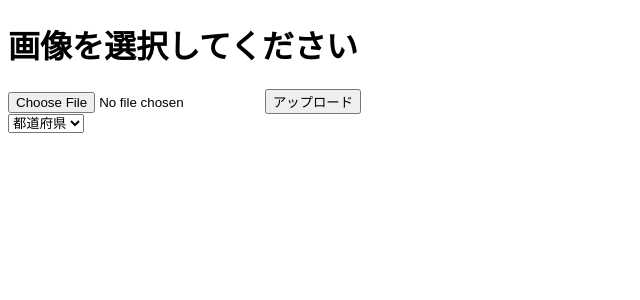
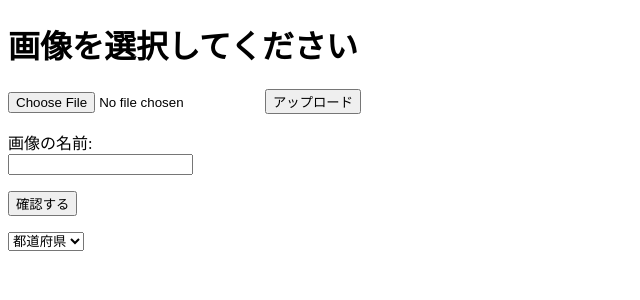
Before and after one commit to 2021AIT-OOP2-G08/image-management, a Flask app: page /upload in a window 1280 px wide. Shown: the part 72-372 px from the top of the page, without its empty margins (0-640 px from the left). Run offline with Flask 2, Linux system fonts and the light colour scheme.

Commit message:
画像の名前を入力する欄の作成

```diff
--- a/templates/upload.html
+++ b/templates/upload.html
@@ -23,6 +23,12 @@
                 <button type="submit" class="btn btn-primary">アップロード</button>
             </div>
         </form>
+
+
+            <p>画像の名前:<br>
+            <input type="text" name="name"></p>
+            <p><input type="button" value="確認する" id="button2">
+            </p>
 
             <div class="cp_ipselect cp_sl00">
                 <select required>
@@ -76,6 +82,7 @@
                     <option value="47">沖縄</option>
                 </select>
                 </div>
+
         {% if message %}
         <div class="alert alert-success" role="alert">
             {{ message }}
```
Lines whose indentation alone changed are shown as unchanged.
